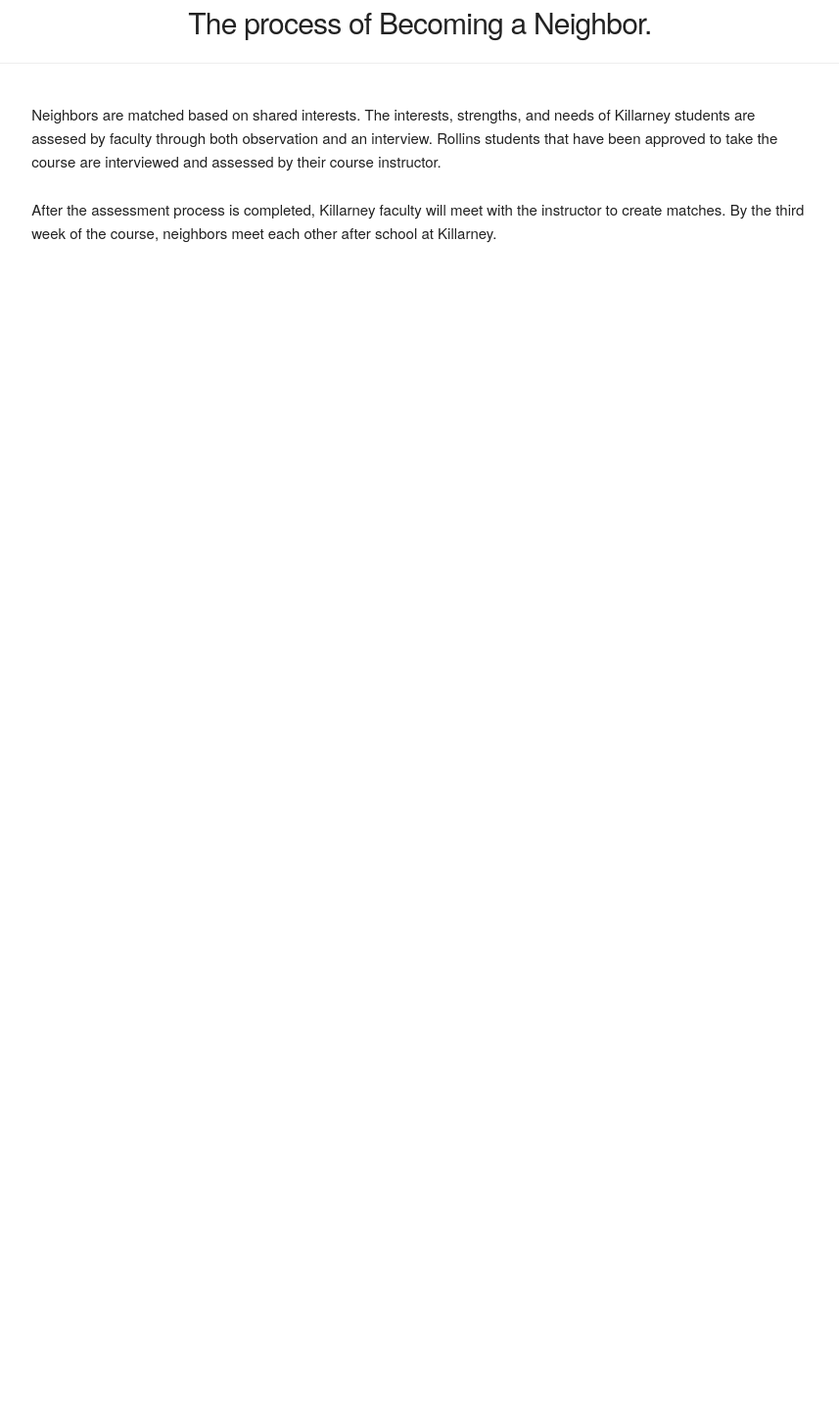
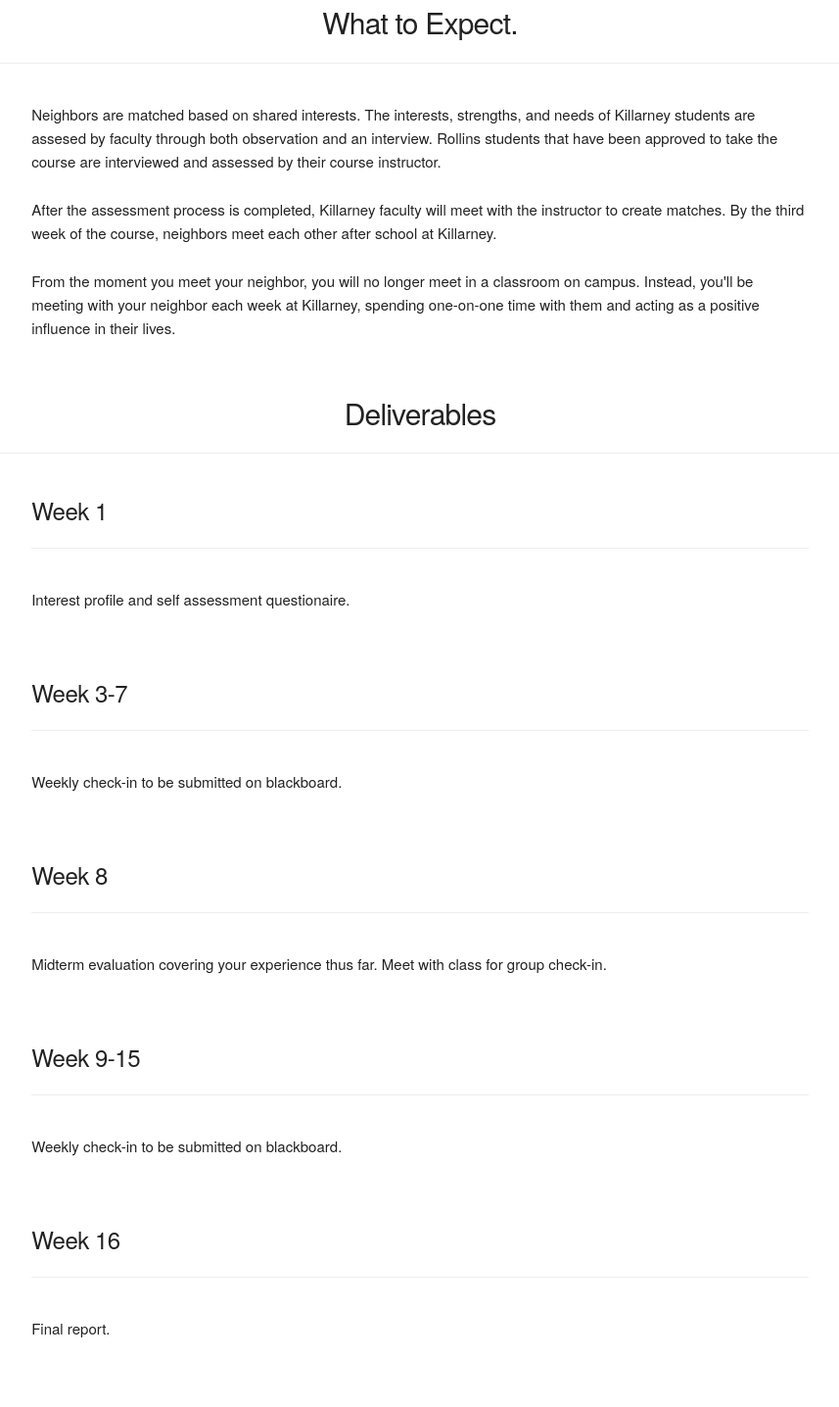
Before and after one commit to neighbors101/neighbors101.github.io, a plain HTML site: page index.html in a window 1280 px wide. Shown: the part 1713-3149 px from the top of the page at 98% size, without its empty margins (211-1068 px from the left). Before the commit the page ends 2018 px from the top, so only its background shows below. Drawn offline with Linux system fonts and the light colour scheme.

Commit message:
Content updates

```diff
--- a/index.html
+++ b/index.html
@@ -59,7 +59,7 @@
             </div>
             <div class="section-title">
                 <h4>
-                   The process of Becoming a Neighbor.
+                    What to Expect.
                 </h4>
             </div>
             <div class="row">
@@ -71,6 +71,53 @@
                         <p>
                             After the assessment process is completed, Killarney faculty will meet with the instructor to create matches. By the third week of the course, neighbors meet each other after school at Killarney.
                         </p>
+                        <p>
+                            From the moment you meet your neighbor, you will no longer meet in a classroom on campus. Instead, you'll be meeting with your neighbor each week at Killarney, spending one-on-one time with them and acting as a positive influence in their lives.
+                        </p>
+                    </div>
+                </div>
+            </div>
+            <div class="section-title">
+                <h4>
+                    Deliverables
+                </h4>
+            </div>
+            <div class="row">
+                <div class="section">
+                    <div class="offset-by-one ten columns">
+                        <h5>
+                            Week 1
+                        </h5>
+                        <div class="section">
+                            <p>Interest profile and self assessment questionaire.</p>
+                        </div>
+
+                        <h5>
+                            Week 3-7
+                        </h5>
+                        <div class="section">
+                            <p>Weekly check-in to be submitted on blackboard.</p>
+                        </div>
+
+                        <h5>
+                            Week 8
+                        </h5>
+                        <div class="section">
+                            <p>Midterm evaluation covering your experience thus far. Meet with class for group check-in.</p>
+                        </div>
+                        <h5>
+                            Week 9-15
+                        </h5>
+                        <div class="section">
+                            <p>Weekly check-in to be submitted on blackboard.</p>
+                        </div>
+
+                        <h5>
+                            Week 16
+                        </h5>
+                        <div class="section">
+                            <p>Final report.</p>
+                        </div>
                     </div>
                 </div>
             </div>
```
